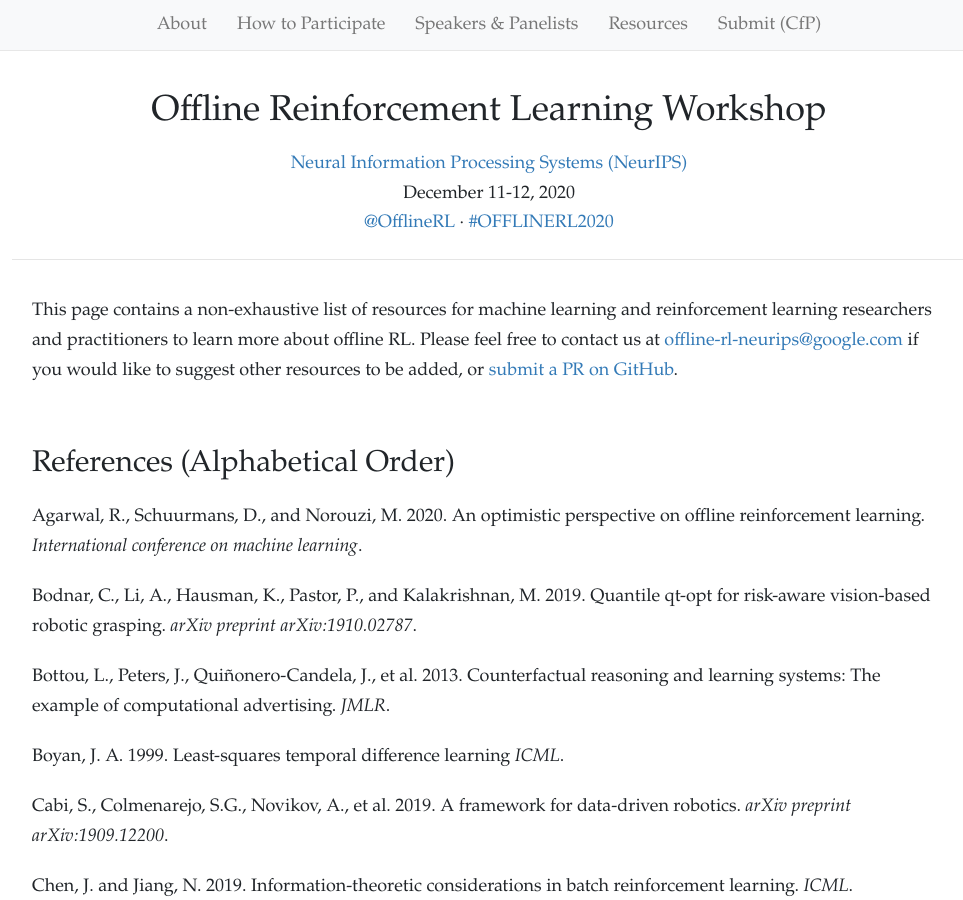
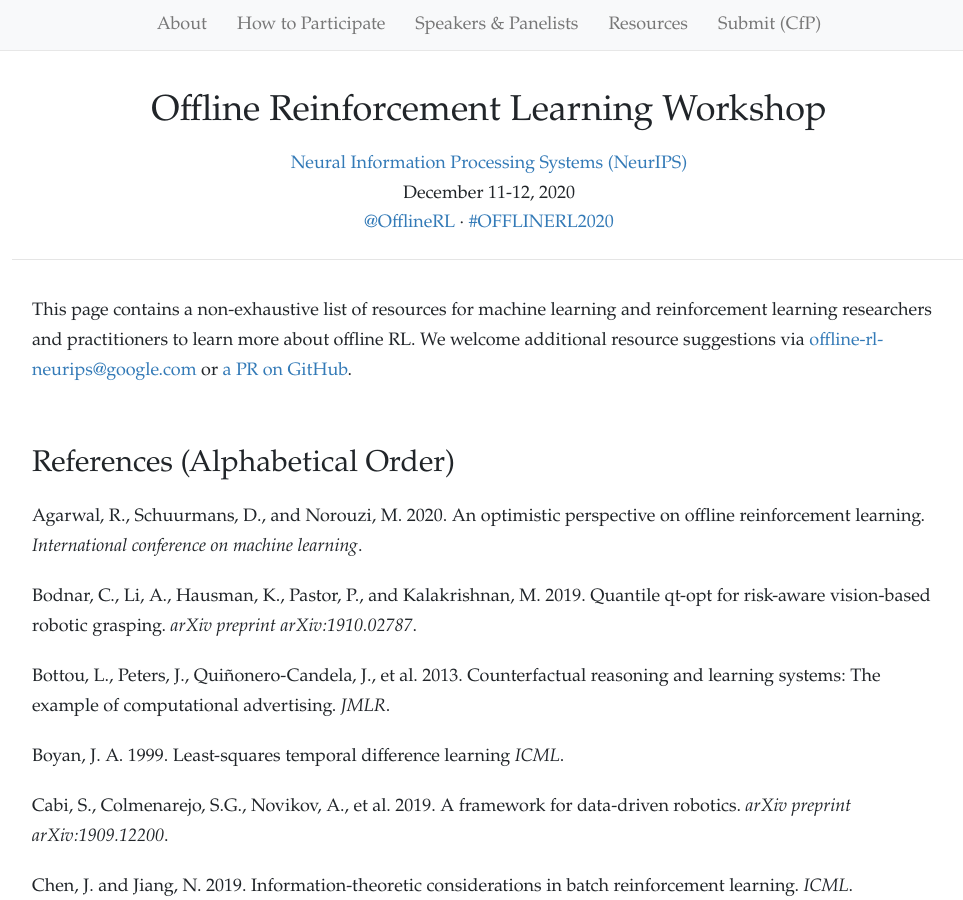
Before and after one commit to offline-rl-neurips/offline-rl-neurips.github.io, a Jekyll site: the page built from resources.html, in a window 1280 px wide and 900 px high. Shown: the whole window, without its empty margins (151-1114 px from the left). Built offline with Jekyll 4.4.1, drawn with Linux system fonts in a browser that asks for light colours; nearby versions of some CDN libraries.

Commit message:
Update resources.html

```diff
--- a/resources.html
+++ b/resources.html
@@ -4,7 +4,7 @@ layout: default
 
 <div class="row">
 <p>
-This page contains a non-exhaustive list of resources for machine learning and reinforcement learning researchers and practitioners to learn more about offline RL. Please feel free to contact us at <a href="mailto:offline-rl-neurips@google.com">offline-rl-neurips@google.com</a> if you would like to suggest other resources to be added, or <a href="https://github.com/offline-rl-neurips/offline-rl-neurips.github.io/edit/master/resources.html">submit a PR on GitHub</a>.
+This page contains a non-exhaustive list of resources for machine learning and reinforcement learning researchers and practitioners to learn more about offline RL. We welcome additional resource suggestions via <a href="mailto:offline-rl-neurips@google.com">offline-rl-neurips@google.com</a> or <a href="https://github.com/offline-rl-neurips/offline-rl-neurips.github.io/edit/master/resources.html">a PR on GitHub</a>.
 </p>
 </div>
 
```
